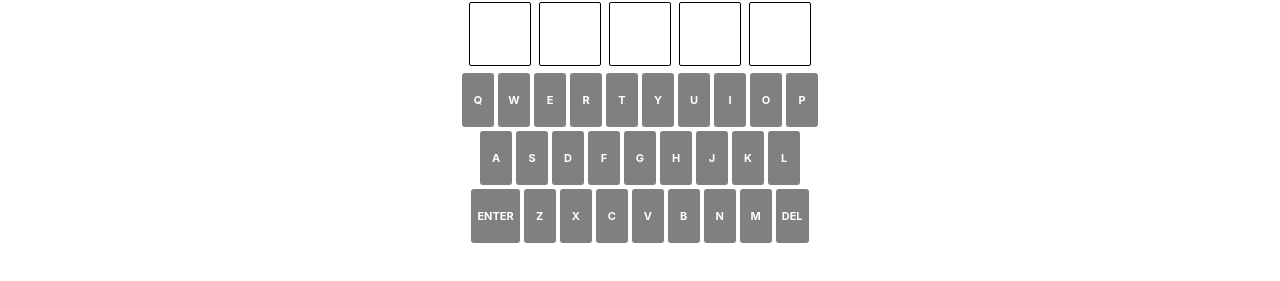
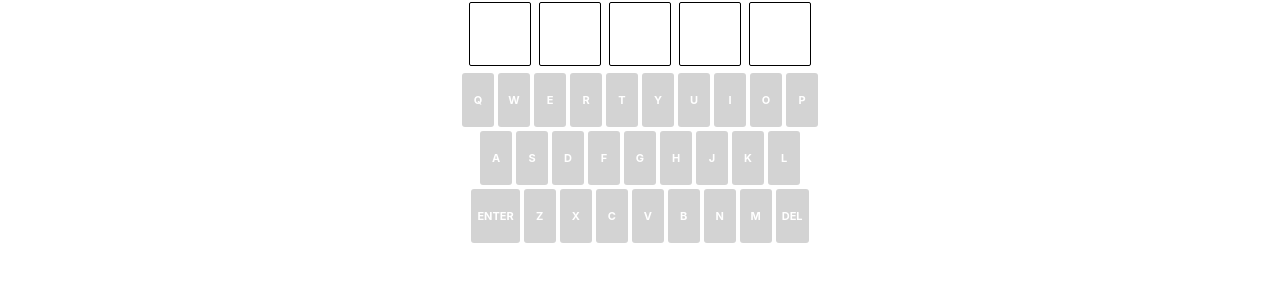
Before and after one commit to gfoltz/gergl, a React (Vite) app: page / in a window 1280 px wide. Shown: the part 415-696 px from the top of the page. Built offline with nearby package versions, Linux system fonts and the light colour scheme.

Commit message:
Colorize keyboard

```diff
--- a/src/Color.tsx
+++ b/src/Color.tsx
@@ -1,4 +1,6 @@
 export const Color = {
   correct: '#ac72b1',
-  present: '#4a60c4'
+  present: '#4a60c4',
+  unknown: 'lightgrey',
+  notPresent: 'grey',
 }
--- a/src/Keyboard.tsx
+++ b/src/Keyboard.tsx
@@ -1,7 +1,7 @@
 import styled from "@emotion/styled";
-import { useGerglContext } from "./GerglState";
+import { useGerglContext, GerglState } from "./GerglState";
 import React from 'react';
-
+import { Color } from './Color';
 
 const Container = styled.div((props: any) => ({
   display: 'flex',
@@ -18,8 +18,10 @@ const Row = styled.div((props: any) => ({
   width: "100%"
 }));
 
-const KeyButton = styled.div({
-  background: 'grey',
+const KeyButton = styled.div((props) => {
+  return {
+    background:
+      props.color,
     borderRadius: '3px',
     display: 'flex',
     justifyContent: 'center',
@@ -31,7 +33,8 @@ const KeyButton = styled.div({
     paddingLeft: '6px',
     paddingRight: '6px',
     margin: '2px',
-  fontSize: '11px'
+    fontSize: '11px',
+  }
 });
 
 export function Keyboard() {
@@ -46,9 +49,10 @@ export function Keyboard() {
 
 function Key(props: { value: string }) {
   const { mutations, state } = useGerglContext();
-  const label = getKeyLabel(props.value);;
+  const label = getKeyLabel(props.value);
+  const color = getLetterColor(props.value, state);
   return (
-    <KeyButton onClick={() => {
+    <KeyButton color={color} onClick={() => {
       if (props.value === '\n') {
         mutations.makeGuess(state);
       } else if (props.value === '\b') {
@@ -64,3 +68,22 @@ function Key(props: { value: string }) {
 function getKeyLabel(value: string) {
   return value === '\n' ? 'ENTER' : value === '\b' ? 'DEL' : value;
 }
+
+function getLetterColor(value: string, state: GerglState): string {
+    const guessesWithLetter = state.guesses.filter(guess => guess.indexOf(value) !== -1);
+  if (guessesWithLetter.length === 0) {
+    return Color.unknown;
+  }
+  if (state.secret.indexOf(value) === -1) {
+    return Color.notPresent;
+  }
+
+  return guessesWithLetter.reduce((color, guess) => {
+    if (color === Color.correct) {
+      return Color.correct;
+    }
+    return guess.split('').some((c,i) => c === value && state.secret[i] === value)
+      ? Color.correct
+      : Color.present;
+  }, Color.present);
+}
```
Lines whose indentation alone changed are shown as unchanged.
